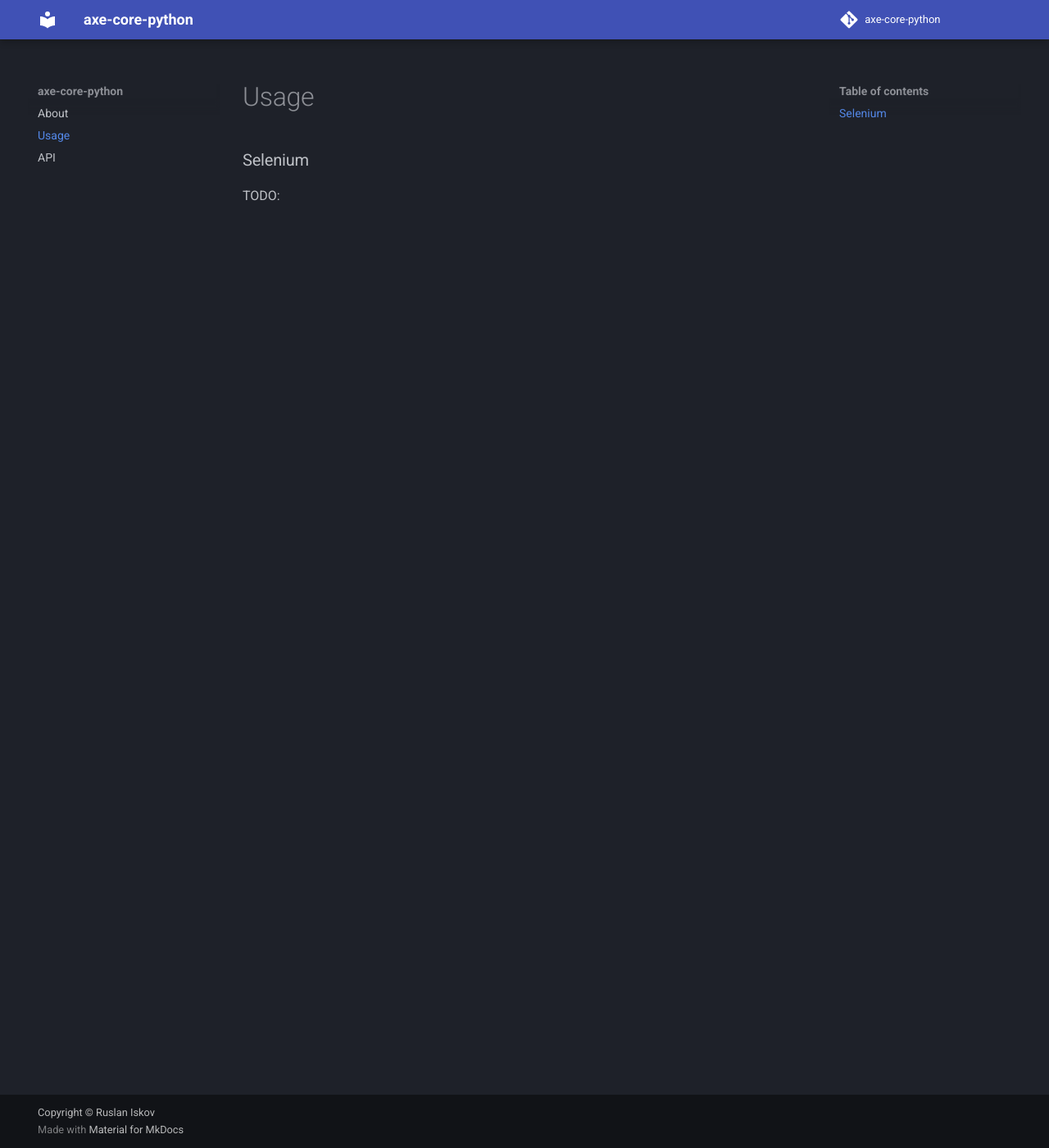
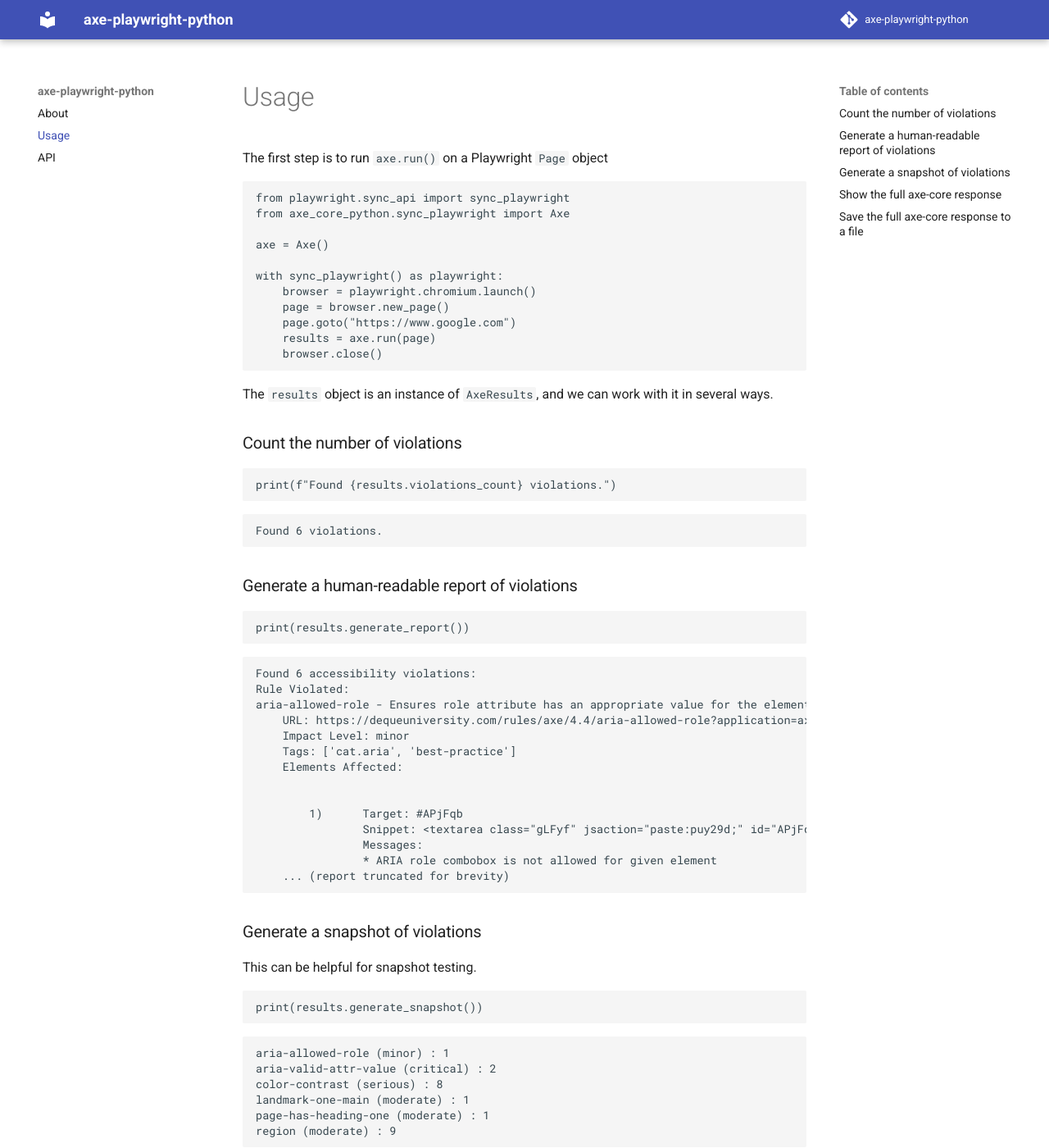
Before and after one commit to pamelafox/axe-playwright-python, an MkDocs documentation site: the page built from docs/usage.md, in a window 1280 px wide and 1400 px high. Shown: the whole window at 82% size. Built offline with MkDocs 1.6.1 and Material for MkDocs 9.7.7, drawn with Linux system fonts in a browser that asks for light colours; comment, search, counter and statistics services are not loaded; some of the changed text lies outside the part shown.

Commit message:
Naming changes

````diff
--- a/docs/api.md
+++ b/docs/api.md
@@ -1,6 +1,6 @@
 ## ::: base.AxeBase
 
-## ::: selenium.Axe
+## ::: base.AxeResults
 
 ## ::: sync_playwright.Axe
 
--- a/docs/usage.md
+++ b/docs/usage.md
@@ -1,68 +1,83 @@
-### Selenium
 
-TODO:
-
-<!-- For `context` and `options` paremeters see [axe-core API documentation](https://github.com/dequelabs/axe-core/blob/develop/doc/API.md#api-name-axerun).
-
-Remote testing:
+The first step is to run `axe.run()` on a Playwright `Page` object
 
 ```python
-from selenium import webdriver
-from axe_core_python.selenium import Axe
-from pathlib import Path
-import json
-
-desired_caps = {
-            'platform' : "win10",
-            'browserName' : "chrome",
-            'version' :  "67.0",
-            "resolution": "1024x768",
-            "name": "LambdaTest python google search test ",
-            "build": "LambdaTest python google search build",
-            "network": True,
-            "video": False,
-            "visual": False,
-            "console": False,
-        }
-
-# remote Chrome browser on [lambdatest.com](https://www.lambdatest.com)
-driver = webdriver.Remote(
-            desired_capabilities=desired_caps,
-            command_executor=f"https://{LAMBDATEST_USERNAME}:{LAMBDATEST_ACCESS_TOKEN}@hub.lambdatest.com/wd/hub"
-        )
-driver.get("https://www.google.com")
+from playwright.sync_api import sync_playwright
+from axe_core_python.sync_playwright import Axe
 
 axe = Axe()
 
-# run test only on element with `id="user-content"`
-result = axe.run(driver, context="#user-content")
-
-# save issues only
-violations_json = json.dumps(result['violations], indent=2)
-Path('violations.json').write_text(violations_json, encoding='utf8')
+with sync_playwright() as playwright:
+    browser = playwright.chromium.launch()
+    page = browser.new_page()
+    page.goto("https://www.google.com")
+    results = axe.run(page)
+    browser.close()
 ```
 
+The `results` object is an instance of `AxeResults`,
+and we can work with it in several ways.
+
+### Count the number of violations
+
+```python
+print(f"Found {results.violations_count} violations.")
+```
+
+```console
+Found 6 violations.
+```
+
+### Generate a human-readable report of violations
+
+```python
+print(results.generate_report())
+```
+
+```console
+Found 6 accessibility violations:
+Rule Violated:
+aria-allowed-role - Ensures role attribute has an appropriate value for the element
+    URL: https://dequeuniversity.com/rules/axe/4.4/aria-allowed-role?application=axeAPI
+    Impact Level: minor
+    Tags: ['cat.aria', 'best-practice']
+    Elements Affected:
 
 
-### Playwright
+        1)      Target: #APjFqb
+                Snippet: <textarea class="gLFyf" jsaction="paste:puy29d;" id="APjFqb" maxlength="2048" name="q" rows="1" aria-activedescendant="" aria-autocomplete="both" aria-controls="Alh6id" aria-expanded="false" aria-haspopup="both" aria-owns="Alh6id" autocapitalize="off" autocomplete="off" autocorrect="off" autofocus="" role="combobox" spellcheck="false" title="Search" type="search" value="" aria-label="Search" data-ved="0ahUKEwjwp-W68p2AAxVyDEQIHUlIA_IQ39UDCAc">
+                Messages:
+                * ARIA role combobox is not allowed for given element
+    ... (report truncated for brevity)
+```
 
-TODO:
+### Generate a snapshot of violations
 
-Async function to test webpage for color contrast issues only:
+This can be helpful for snapshot testing.
 
 ```python
-from playwright.async_api import async_playwright
-from axe_core_python.async_playwright import Axe
+print(results.generate_snapshot())
+```
 
-axe = Axe()
+```console
+aria-allowed-role (minor) : 1
+aria-valid-attr-value (critical) : 2
+color-contrast (serious) : 8
+landmark-one-main (moderate) : 1
+page-has-heading-one (moderate) : 1
+region (moderate) : 9
+```
 
-async def test_color_contrast(url: str) -> dict:
-    async with sync_playwright() as playwright:
-        browser = await playwright.chromium.launch()
-        page = await browser.new_page()
-        await page.goto(url)
-        result = await axe.run(page, options={'runOnly': 'color-contrast'})
-        await browser.close()
-        return result['violations']
+### Show the full axe-core response
+
+```python
+print(f"Full axe-core response: {results.response}")
 ```
-https://camo.githubusercontent.com/41415ee92389d5dd1a36783f3f230a67aa8a9cd64a36f324719bf7011e8f0513/68747470733a2f2f696d672e736869656c64732e696f2f707970692f762f6178652d73656c656e69756d2d707974686f6e2e737667 -->
+
+The response is of the form described in the [axe-core API docs](https://github.com/dequelabs/axe-core/blob/develop/doc/API.md#results-object).
+
+### Save the full axe-core response to a file
+
+```python
+results.save_to_file("results.json")
+```
--- a/mkdocs.yml
+++ b/mkdocs.yml
@@ -1,10 +1,10 @@
-site_name: axe-core-python
-site_description: "axe-core-python documentation"
-site_author: "Ruslan Iskov"
+site_name: axe-playwright-python
+site_description: "axe-playwright-python documentation"
+site_author: "Pamela Fox"
 
 # Repository
-repo_name: "axe-core-python"
-repo_url: "https://github.com/ruslan-rv-ua/axe-core-python"
+repo_name: "axe-playwright-python"
+repo_url: "https://github.com/pamelafox/axe-playwright-python"
 
 # Copyright
 copyright: "Copyright &copy; Ruslan Iskov"
@@ -12,10 +12,7 @@ copyright: "Copyright &copy; Ruslan Iskov"
 theme:
   name: "material"
   language: "en"
-  palette:
-    scheme: slate
-    # primary: 'black'
-    accent: 'white'
+  highlightjs: true
 
 
 plugins:
@@ -31,17 +28,10 @@ plugins:
             show_root_toc_entry: false
             docstring_section_style: list
             merge_init_into_class: true
-            # show_if_no_docstring: true
 
 # Customization
 extra:
   social:
-  #  - type: 'github'
-  #    link: 'https://github.com/ruslan-rv-ua/axe-core-python'
-  #  - type: 'twitter'
-  #    link: 'https://twitter.com/squidfunk'
-  #  - type: 'linkedin'
-  #    link: 'https://linkedin.com/in/squidfunk'
   search:
     language: "en"
 
@@ -49,8 +39,3 @@ nav:
   - About: index.md
   - Usage: usage.md
   - API: api.md
-
-# Google Analytics
-# google_analytics:
-#  - 'UA-XXXXXXXX-X'
-#  - 'auto'
````
Also changed, not shown: README.md (+6 -6 lines), docs/index.md (+5 -21 lines), pyproject.toml (+7 -8 lines), 7 other files.
